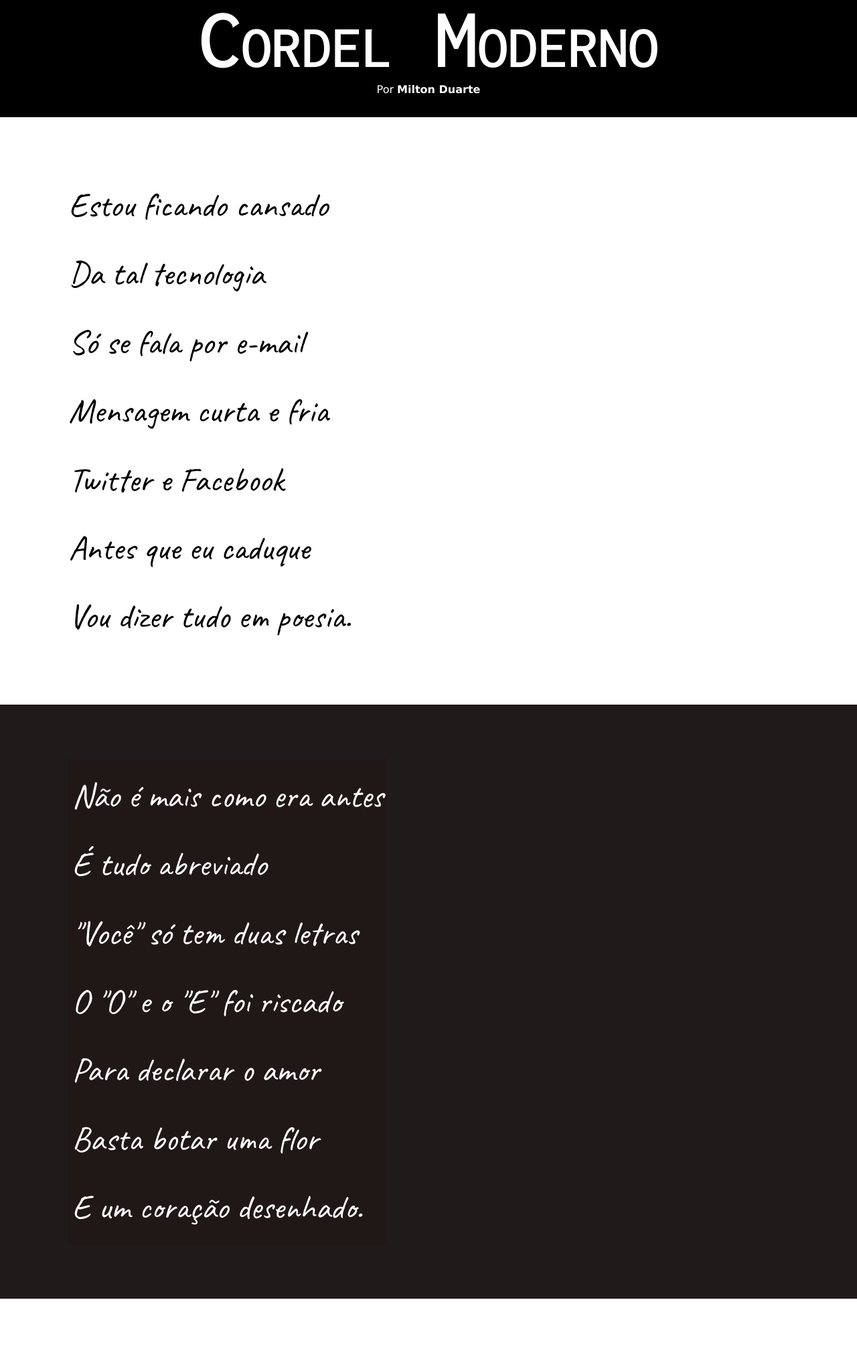
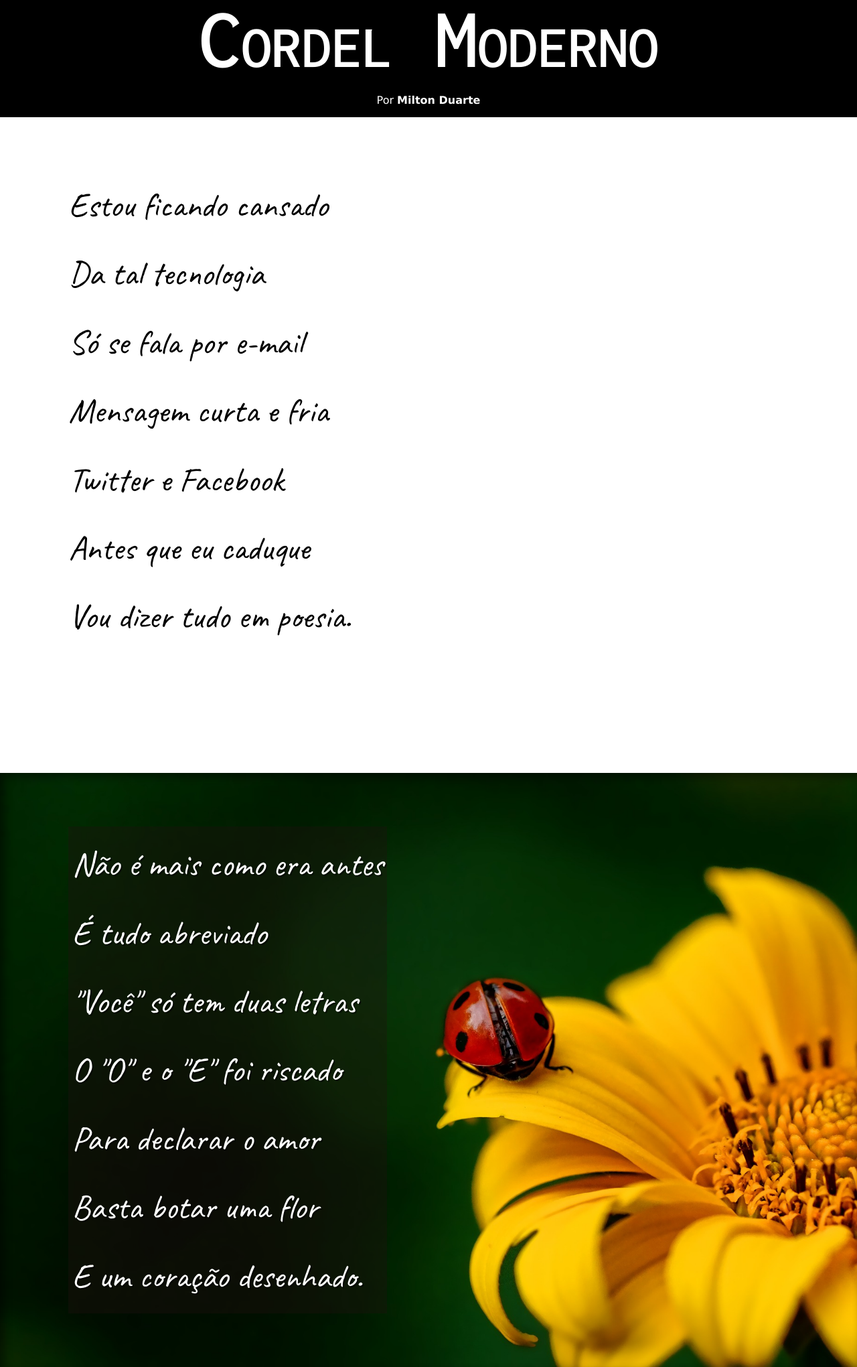
Before and after one commit to BraianGomes/HTML-CSS, a plain HTML site: page desafio012/index.html in a window 1280 px wide. Shown: the part 60-2101 px from the top of the page at 67% size. Drawn offline with Linux system fonts and the light colour scheme.

Commit message:
updating desafio

```diff
--- a/desafio012/index.html
+++ b/desafio012/index.html
@@ -27,7 +27,7 @@
         </p>
     </section>
 
-    <section class="image">
+    <section class="image" id="img01">
         <p>
         Não é mais como era antes <br>
         É tudo abreviado <br>
@@ -62,7 +62,7 @@
 
     </section>
 
-    <section class="image">
+    <section class="image" id="img02">
         <p>
         Tenho saudade das cartas <br>
         Escritas com a própria mão <br>
--- a/desafio012/mysyle/style.css
+++ b/desafio012/mysyle/style.css
@@ -10,8 +10,6 @@
     --fonthand:'Caveat', 'cursive';
     --fonttitle:'Inconsolata', monospace;
 }
-
-
 
 *{
     margin: 0px;
@@ -39,10 +37,24 @@ header > h1{
 }
 
 header > div{
-    padding-bottom: 2em;
+        padding-bottom: 1em;
+        padding-top: 1em;
+    }
+
+a{
+    color: white;
+    text-decoration: none;
+    font-weight: bolder;
+    padding-bottom: 1em;
+    padding-top: 1em;
+    }
+
+a:hover{
+    color: black;
+    background-color: white;
+    padding: 5px;
+    border-radius: 3px;
 }
-
-
 
 header > p{
     padding-bottom: 50px;
@@ -63,6 +75,10 @@ section{
     font-size: 4.0vw;
 }
 
+section > p{
+    padding-bottom: 2em;
+}
+
 section.normal{
     background-color: white;
     color: black;
@@ -71,22 +87,26 @@ section.normal{
 section.image{
     background-color: rgb(32, 27, 27);
     color: white;
+    box-shadow: inset 6px 6px 13px 0px rgba(0, 0, 0, 0.479);
+    background-size: cover;
+    background-attachment: fixed;
 }
 
 section.image > p{
     display: inline-block;
     padding: 5px;
     background-color: rgba(34, 15, 15, 0.342);
+    text-shadow: 2px 2px 0px rgba(0, 0, 0, 0.5);
 }
 
-a{
-    color: white;
-    text-decoration: none;
-    font-weight: bolder;
+section#img01{
+    background-image: url('../imagens/background001.jpg');
+    background-position: right center;
 }
 
-a:hover{
-    text-decoration: underline;
+section#img02{
+    background-image: url('../imagens/background002.jpg');
+    background-position: right center;
 }
 
 footer{
```
